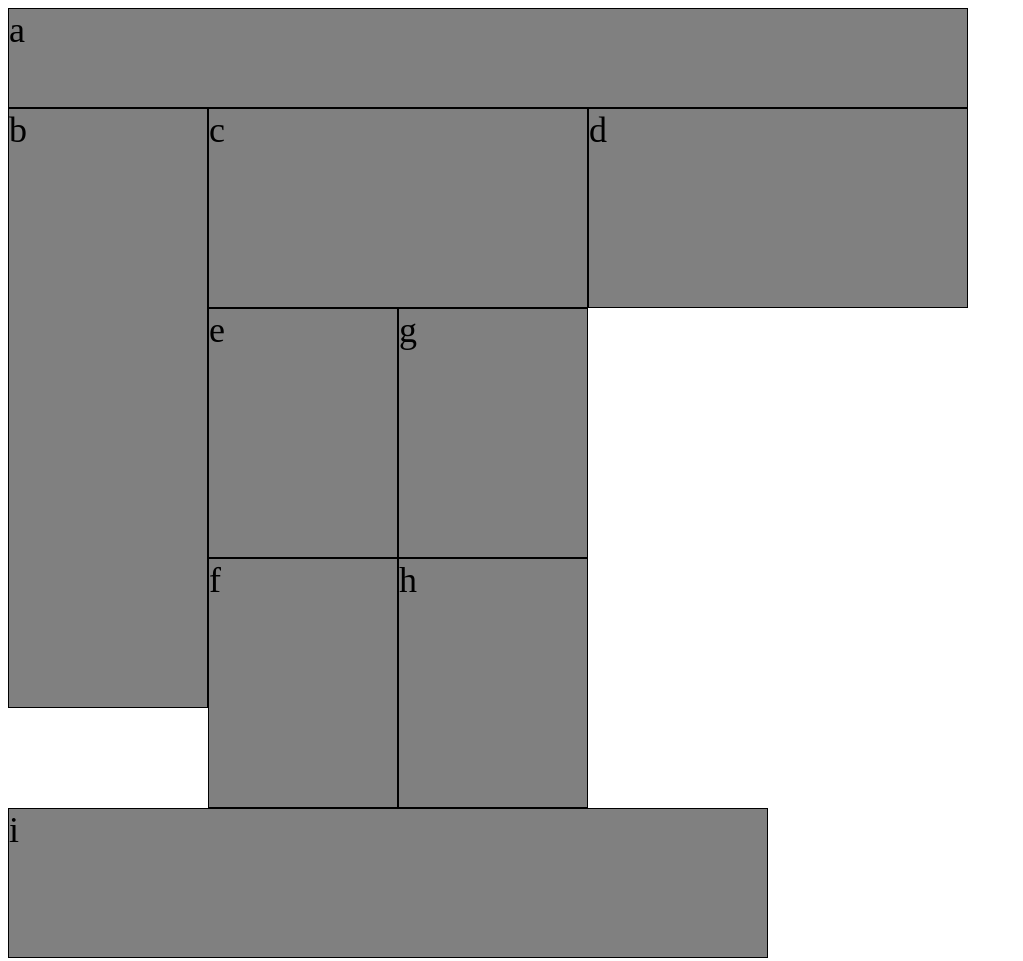
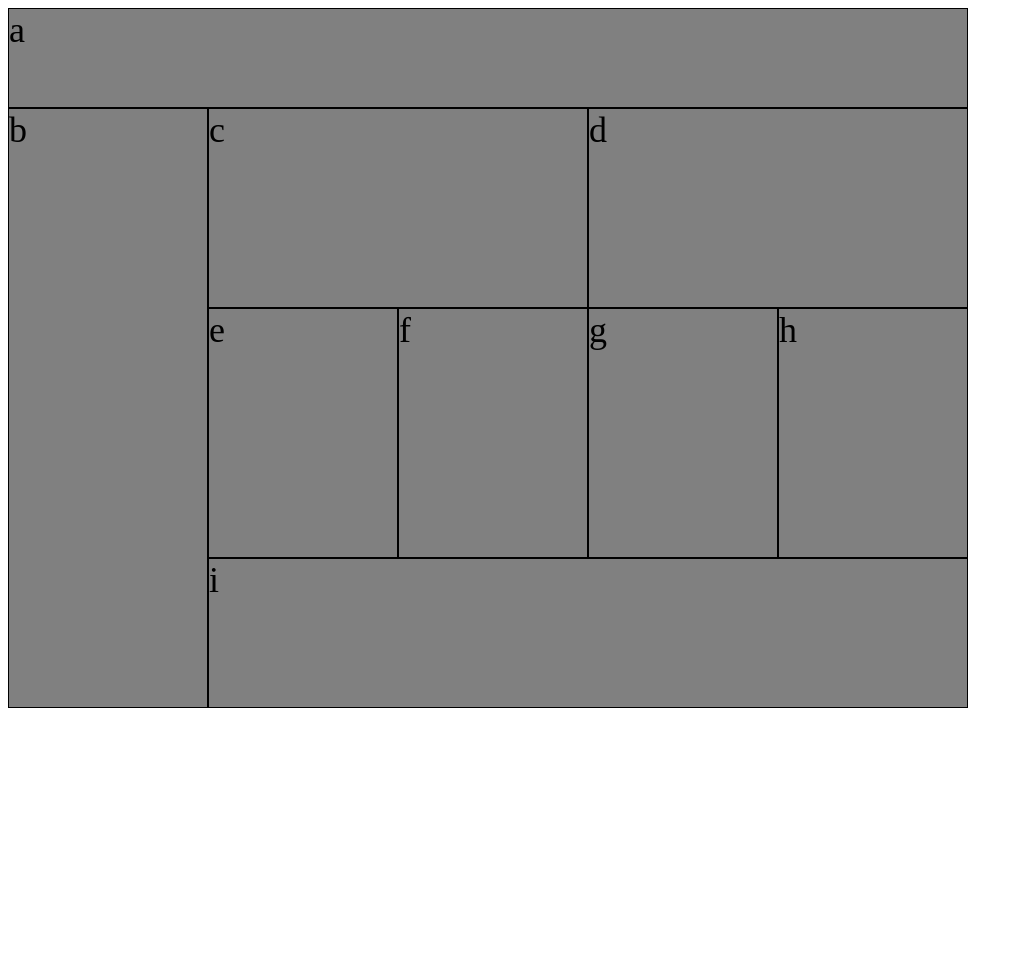
Before and after one commit to akarinaat/ui-challenge-1, a plain HTML site: page index.html in a window 1280 px wide. Shown: the whole page, without its empty margins (0-1023 px from the left). After the commit the page ends 800 px from the top, so only its background shows below. Drawn offline with Linux system fonts and the light colour scheme.

Commit message:
Finished

```diff
--- a/layout.css
+++ b/layout.css
@@ -65,7 +65,12 @@
     flex-direction:row;
   }
 
- .contauner{
+ .container{
+  display:flex;
+  flex-direction:row;
+ }
+
+ .container2{
   display:flex;
   flex-direction:row;
  }
@@ -83,9 +88,11 @@
   #e, #f, #g, #h {
     width: 190px;
     height: 250px;
+    display: inline-block;
   }
 
   #i{
+    display: flex;
     width: 760px;
     height: 150px;
 
```
